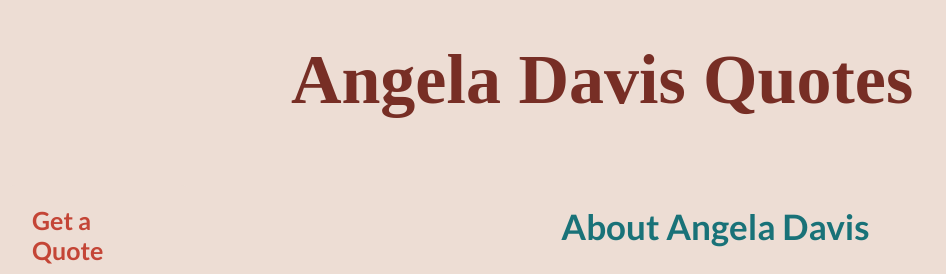
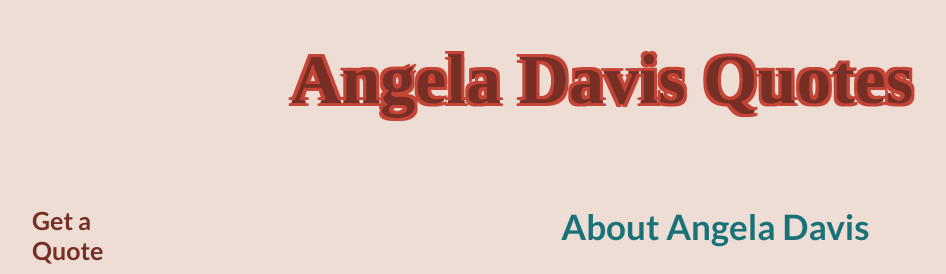
Before and after one commit to elitsamincheva/cs412, a Django app: page /quotes/about in a window 1280 px wide. Shown: the top 274 px of the page, without its empty margins (48-994 px from the left). Run offline with Django 4.2, Linux system fonts and the light colour scheme; some web fonts are replaced.

Commit message:
more styling fix

```diff
--- a/static/styles.css
+++ b/static/styles.css
@@ -7,13 +7,18 @@
     src: url(fonts/Rahovets.otf);
 }
 
-/* Big, bold header style */
 h1 {
     font-family: 'headerFont';
     font-size: 70px;
+    text-shadow:                /* create an outline around the header text */
+        -3px -3px 0 #c44536,
+        3px -3px 0 #c44536,
+        -3px 3px 0 #c44536,
+        3px 3px 0 #c44536;
 }
 
-/* Universal reset for all elements */
+
+/* universal reset for all elements */
 * {
     margin: 5px;
     padding: 0;
@@ -35,7 +40,7 @@ h1 {
 .header {
     text-align: center;
     padding: 20px;
-    font-size: 24px;
+    font-size: 28px;
     width: 100%;
     color: #772e25;
 }
@@ -70,7 +75,7 @@ h1 {
     font-size: 25px;
     font-weight: 700;
     text-decoration: none;
-    color: #c44536;
+    color: #772e25;
     position: relative;
     z-index: 1;
     overflow: hidden;
```
Also changed, not shown: cs412/settings.py (line endings or trailing spaces).
